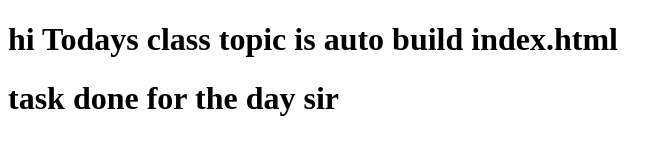
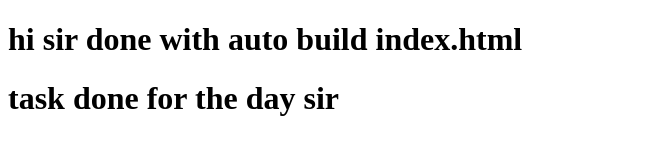
Before and after one commit to keerthishwetha1420/repo4, a plain HTML site: page index.html in a window 1280 px wide. Shown: the whole page, without its empty margins (0-671 px from the left). Drawn offline with Linux system fonts and the light colour scheme.

Commit message:
edited the index.html file

```diff
--- a/index.html
+++ b/index.html
@@ -5,7 +5,7 @@
 </head>
 <body>
 
-<h1> hi Todays class topic is auto build index.html</h1>
+<h1> hi sir done with auto build index.html</h1>
 <h1>task done for the day sir</h1>
 </body>
 </html>
```
